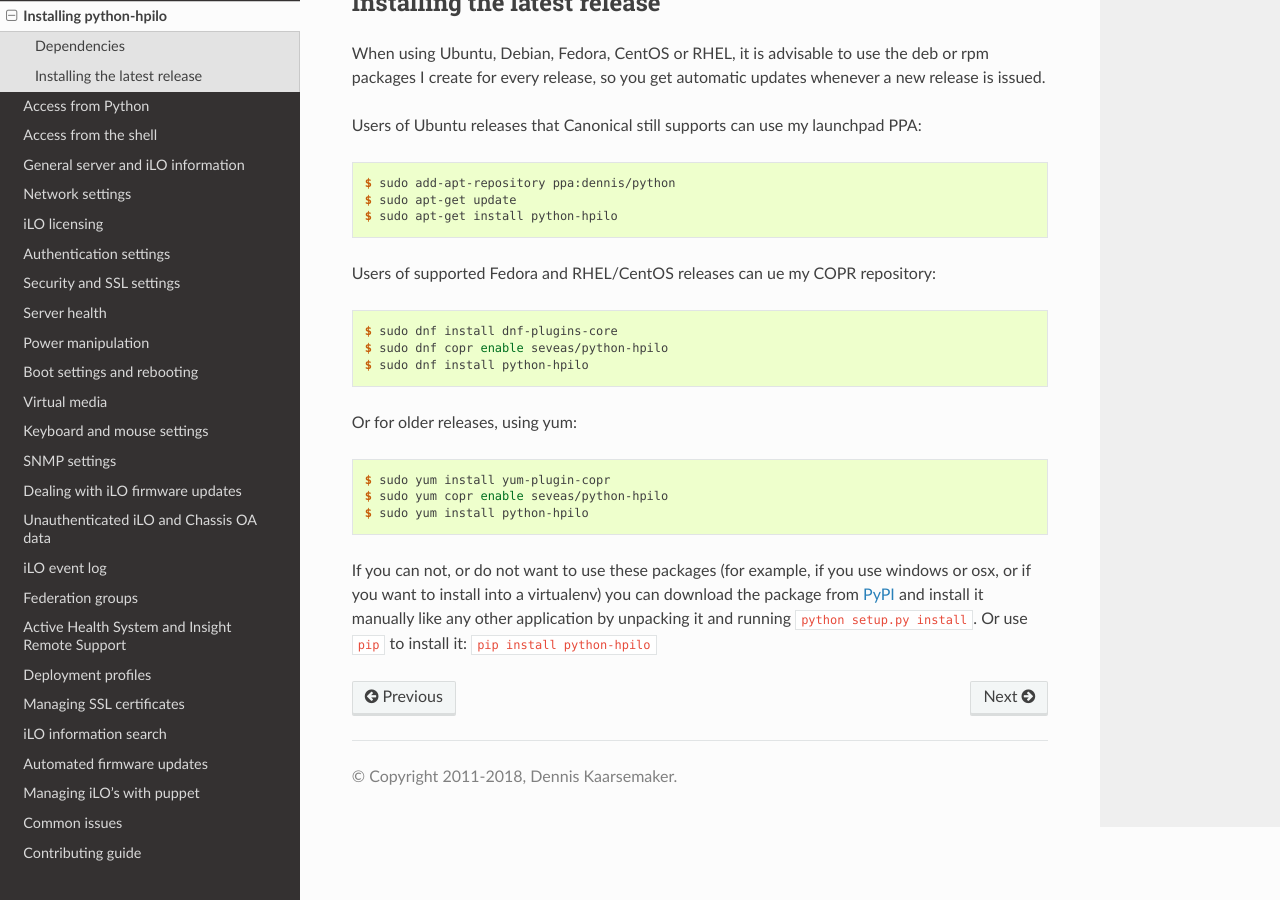
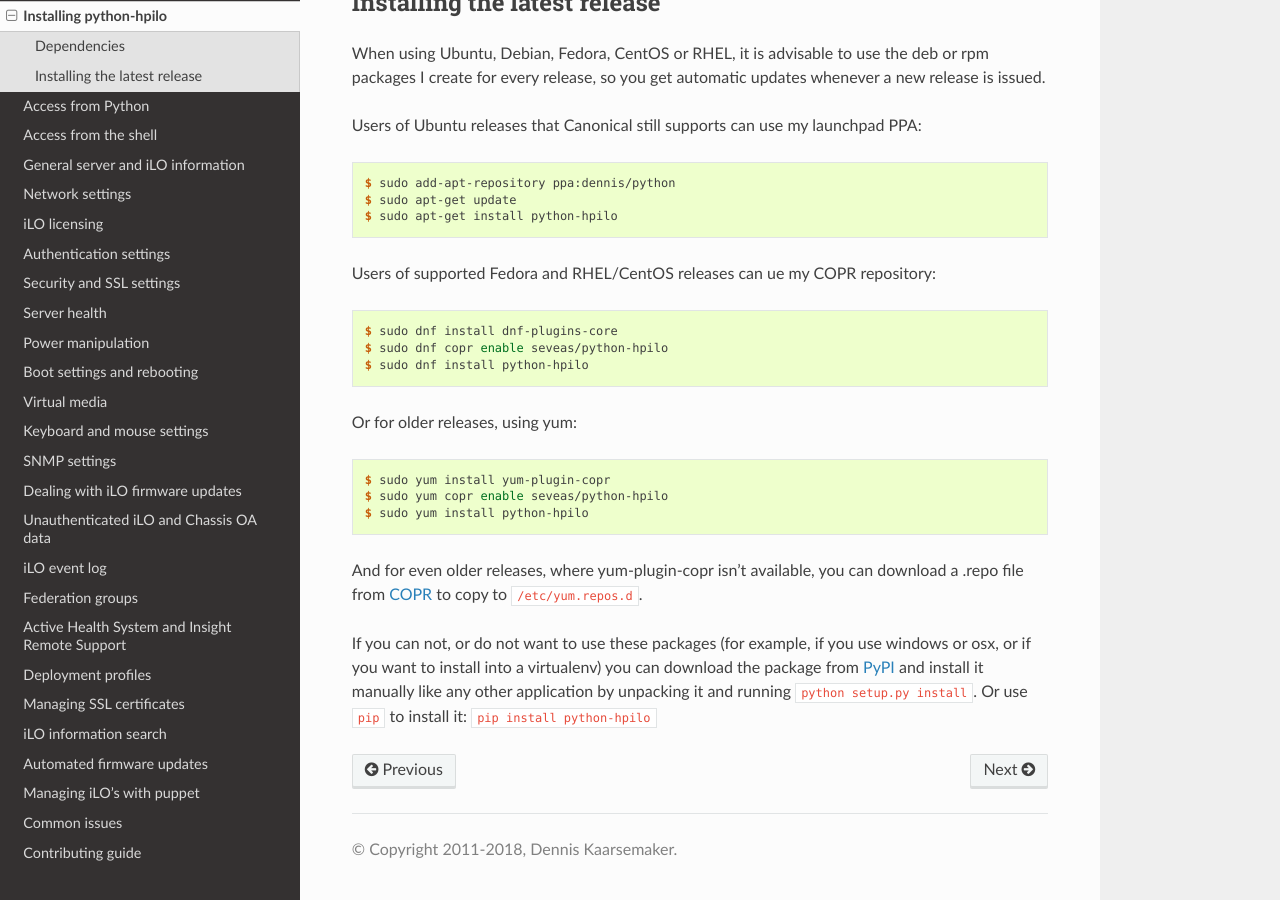
Before and after one commit to seveas/python-hpilo, a Sphinx documentation site: the page built from docs/install.rst, in a window 1280 px wide and 900 px high, scrolled down 592 px. Built offline with Sphinx 7.4.7 and the Read the Docs theme 2.0.0, drawn with Linux system fonts in a browser that asks for light colours.

Commit message:
Add install instructions for older RH/CO releases

```diff
--- a/docs/install.rst
+++ b/docs/install.rst
@@ -56,6 +56,11 @@ Or for older releases, using yum:
    $ sudo yum copr enable seveas/python-hpilo
    $ sudo yum install python-hpilo
 
+And for even older releases, where yum-plugin-copr isn't available, you can
+download a .repo file from `COPR`_ to copy to ``/etc/yum.repos.d``.
+
+.. _`COPR`: https://copr.fedorainfracloud.org/coprs/seveas/python-hpilo/
+
 If you can not, or do not want to use these packages (for example, if you use
 windows or osx, or if you want to install into a virtualenv) you can download
 the package from `PyPI`_ and install it manually like any other application by
```
